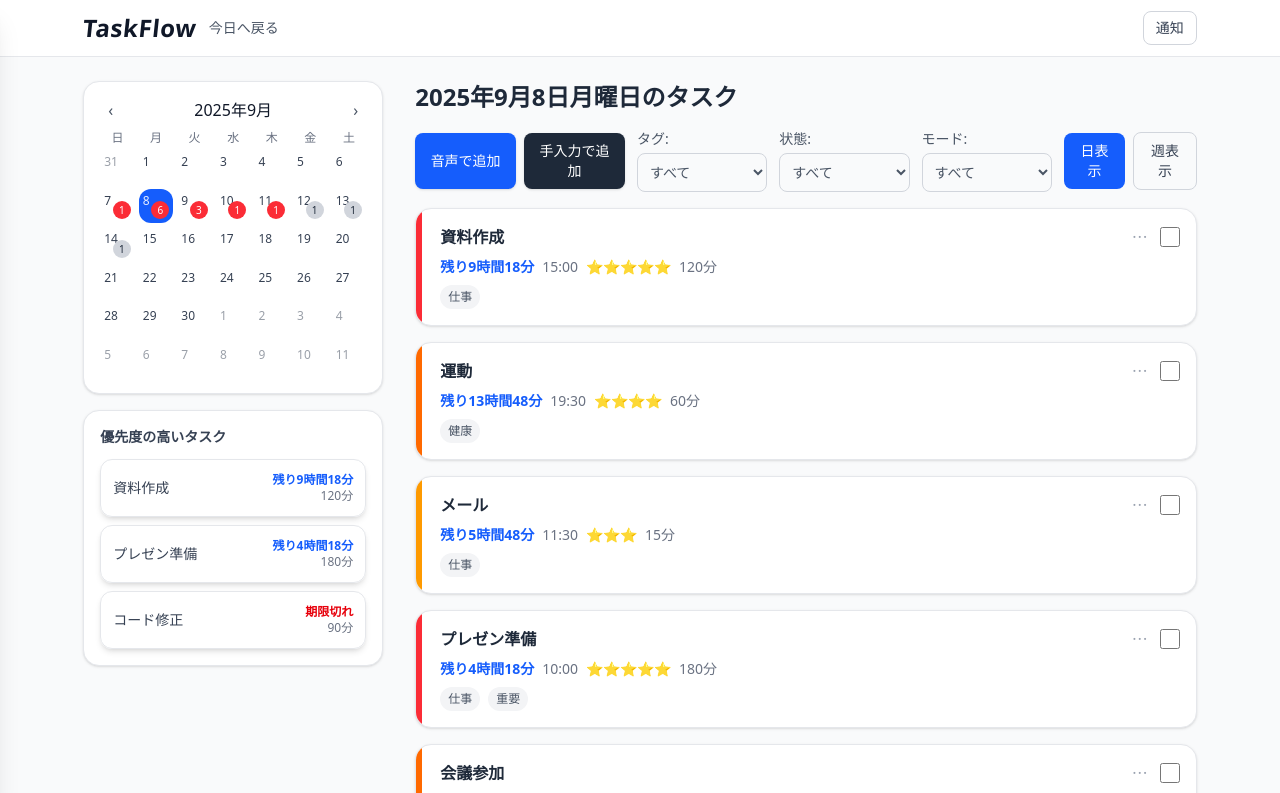
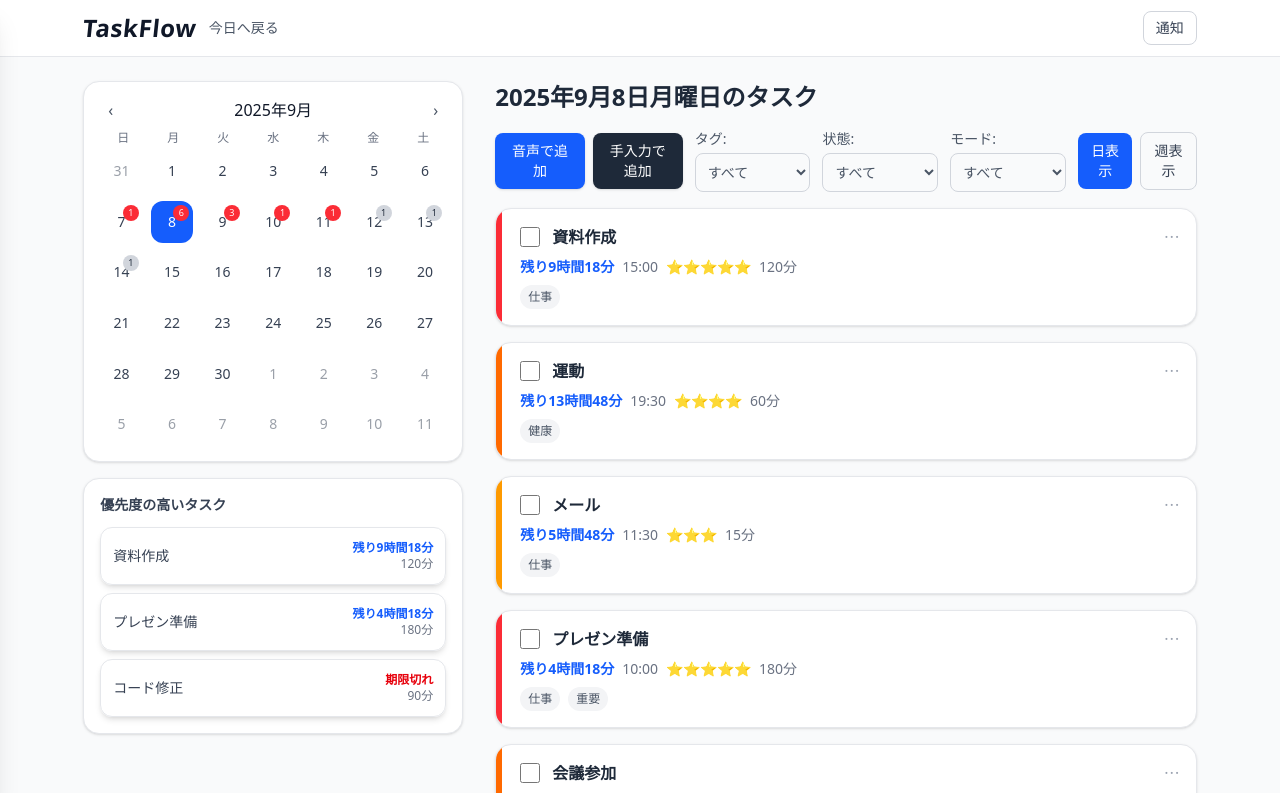
Before and after one commit to Raiki215/todo_frontend, a Next.js app: page / in a window 1280 px wide. Shown: the top 793 px of the page. Built offline with nearby package versions, Linux system fonts and the light colour scheme.

Commit message:
曜日とタスクの終了の処理の追加

```diff
--- a/src/app/page.tsx
+++ b/src/app/page.tsx
@@ -1,16 +1,33 @@
 // src/app/page.tsx
+"use client";
 import AppHeader from "@/components/layout/AppHeader";
 import SidePanel from "@/components/layout/SidePanel";
 import FilterBar from "@/components/filters/FilterBar";
 import TaskList from "@/components/tasks/TaskList";
+import { useTaskStore } from "@/lib/store";
+
+// 日付を日本語形式でフォーマットする関数
+function formatJapaneseDate(dateStr: string): string {
+  const date = new Date(dateStr);
+  const year = date.getFullYear();
+  const month = date.getMonth() + 1;
+  const day = date.getDate();
+
+  const weekdays = ["日", "月", "火", "水", "木", "金", "土"];
+  const weekday = weekdays[date.getDay()];
+
+  return `${year}年${month}月${day}日${weekday}曜日`;
+}
 
 export default function HomePage() {
+  const { selectedDate } = useTaskStore();
+
   return (
     <>
       <AppHeader />
 
       <div className="mx-auto w-full md:w-[clamp(720px,92vw,1400px)] lg:w-[clamp(1040px,92vw,1400px)] px-4 sm:px-6 xl:px-8 pt-4 sm:pt-6">
-        <div className="grid grid-cols-1 lg:grid-cols-[300px_1fr] gap-4 sm:gap-6 xl:gap-8">
+        <div className="grid grid-cols-1 lg:grid-cols-[380px_1fr] gap-4 sm:gap-6 xl:gap-8">
           {/* 左ペイン：デスクトップのみ */}
           <div className="hidden lg:block">
             <SidePanel />
@@ -18,9 +35,9 @@ export default function HomePage() {
 
           {/* 右メイン */}
           <section className="space-y-4">
-            {/* タイトル */}
-            <h1 className="text-xl sm:text-2xl font-bold text-gray-800">
-              2025年9月8日月曜日のタスク
+            {/* タイトル：選択された日付を動的に表示 */}
+            <h1 className="text-xl font-bold text-gray-800 sm:text-2xl">
+              {formatJapaneseDate(selectedDate)}のタスク
             </h1>
 
             {/* フィルタ＆アクション（内部でモバイル最適化） */}
--- a/src/components/calendar/MiniCalendar.tsx
+++ b/src/components/calendar/MiniCalendar.tsx
@@ -87,7 +87,7 @@ export default function MiniCalendar() {
       </div>
 
       {/* 本体 */}
-      <div className="grid grid-cols-7 gap-1">
+      <div className="grid grid-cols-7 gap-1 sm:gap-2">
         {days.map((d) => {
           const key = fmtDate(d);
           const isCurMonth = d.getMonth() === month;
@@ -108,7 +108,7 @@ export default function MiniCalendar() {
               key={key}
               onClick={() => setDate(key)}
               className={[
-                "relative aspect-square rounded-xl text-sm transition",
+                "relative aspect-square rounded-xl text-xs sm:text-sm transition",
                 isSelected
                   ? "bg-blue-600 text-white hover:bg-blue-600"
                   : "hover:bg-gray-50",
@@ -117,22 +117,22 @@ export default function MiniCalendar() {
               ].join(" ")}
               aria-label={key}
             >
-              {/* 日付数字 */}
+              {/* 日付数字を真ん中に表示 */}
               <div
                 className={
-                  "absolute top-1 left-1 text-xs " +
-                  (isSelected ? "text-white/90" : "text-gray-700")
+                  "absolute inset-0 flex items-center justify-center text-xs sm:text-sm font-medium " +
+                  (isSelected ? "text-white" : "text-gray-700")
                 }
               >
                 {d.getDate()}
               </div>
 
-              {/* 件数バッジ（常に総数表示、重要タスクがあれば赤丸、なければグレー丸） */}
+              {/* 件数バッジを右上に表示（レスポンシブ対応） */}
               {showBadge && (
                 <div
                   className={
-                    "absolute bottom-1 right-1 h-[18px] min-w-[18px] px-1 rounded-full " +
-                    "text-[10px] leading-[18px] text-center " +
+                    "absolute top-0.5 right-0.5 sm:top-1 sm:right-1 h-[12px] min-w-[12px] sm:h-[16px] sm:min-w-[16px] px-0.5 sm:px-1 rounded-full " +
+                    "text-[8px] sm:text-[9px] leading-[12px] sm:leading-[16px] text-center " +
                     badgeClass
                   }
                   aria-hidden
--- a/src/components/tasks/TaskCard.tsx
+++ b/src/components/tasks/TaskCard.tsx
@@ -72,15 +72,24 @@ export default function TaskCard({
         className={`relative p-4 overflow-hidden bg-white border border-gray-200 shadow-sm rounded-2xl`}
         style={highlightStyle}
       >
-        {/* 優先度バー */}
+        {/* 優先度バー（完了時は灰色） */}
         <div
-          className={`absolute left-0 top-0 h-full w-1.5 ${priorityBarClass(
-            priority
-          )}`}
+          className={`absolute left-0 top-0 h-full w-1.5 ${
+            checked ? "bg-gray-400" : priorityBarClass(priority)
+          }`}
           aria-hidden
         />
         <div className="flex items-start justify-between gap-3 pl-2">
           <div className="flex-1">
+            {/* タイトル行：チェックボックスを先頭に配置 */}
+            <div className="flex items-center gap-3 mb-2">
+              <input
+                type="checkbox"
+                className="flex-shrink-0 w-5 h-5 border-gray-300 rounded accent-green-300"
+                checked={checked}
+                onChange={() => setChecked(!checked)}
+                style={checked ? { accentColor: "#86efac" } : {}}
+              />
               <div
                 className={`font-semibold ${
                   checked ? "line-through text-gray-400" : "text-gray-800"
@@ -88,11 +97,20 @@ export default function TaskCard({
               >
                 {title}
               </div>
-            <div className="flex flex-wrap items-center gap-2 mt-2 text-sm text-gray-500">
-              {/* 残り時間を先頭に太文字で表示（期限切れの場合は赤文字） */}
-              <span className={`font-bold ${isOverdue ? 'text-red-600' : 'text-blue-600'}`}>
+            </div>
+            <div className="flex flex-wrap items-center gap-2 text-sm text-gray-500">
+              {/* 完了時は「完了」と緑文字、未完了時は残り時間を表示 */}
+              {checked ? (
+                <span className="font-bold text-green-600">完了</span>
+              ) : (
+                <span
+                  className={`font-bold ${
+                    isOverdue ? "text-red-600" : "text-blue-600"
+                  }`}
+                >
                   {isOverdue ? timeRemaining : `残り${timeRemaining}`}
                 </span>
+              )}
               {time && <span>{time}</span>}
               <span>{"⭐️".repeat(priority ?? 3)}</span>
               {duration && <span>{duration}分</span>}
@@ -112,13 +130,6 @@ export default function TaskCard({
           </div>
           <div className="flex items-center gap-3">
             <button className="text-gray-400">⋯</button>
-            <input
-              type="checkbox"
-              className="w-5 h-5 border-gray-300 rounded accent-green-300"
-              checked={checked}
-              onChange={() => setChecked(!checked)}
-              style={checked ? { accentColor: "#86efac" } : {}}
-            />
           </div>
         </div>
       </div>
```
Lines whose indentation alone changed are shown as unchanged.
